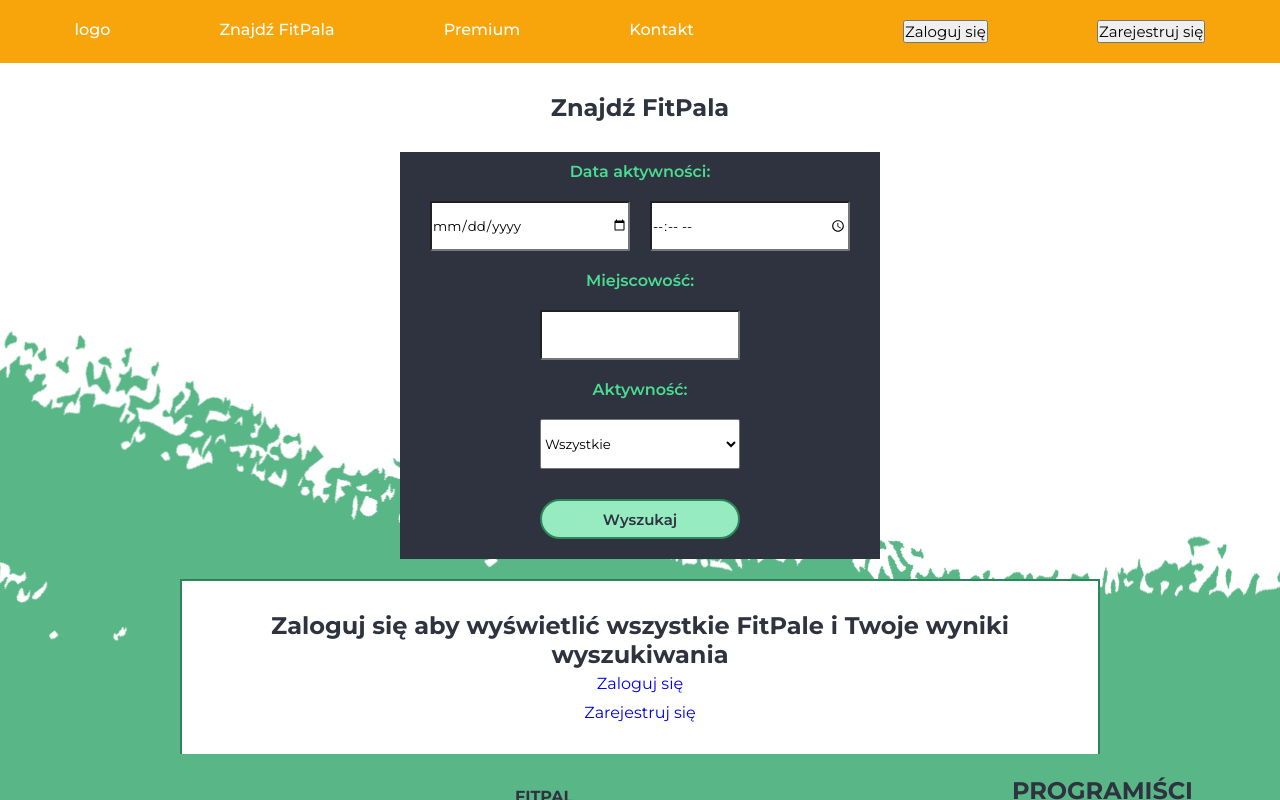
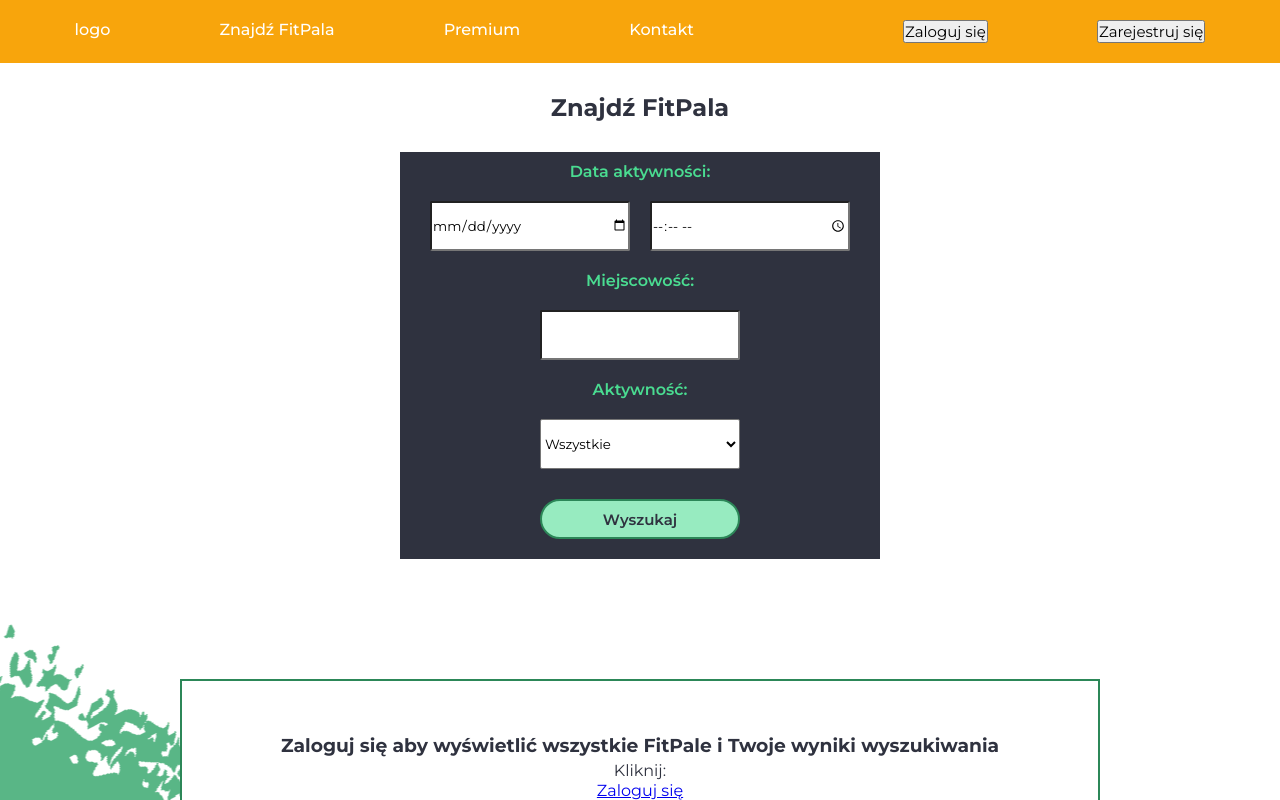
Before and after one commit to infoshareacademy/jfdzr8-team-szalone-wiewiory, a React (Create React App) app in the folder fitpals/: page /find-fitpal in a window 1280 px wide. Shown: the top 800 px of the page. Built offline with nearby package versions, Linux system fonts and the light colour scheme; no server answers.

Commit message:
CSS styles added to search results info

```diff
--- a/fitpals/src/components/FindPal/FindPal.jsx
+++ b/fitpals/src/components/FindPal/FindPal.jsx
@@ -27,16 +27,23 @@ export const FindPal = () => {
       {isAuth && <Results searchData={searchData} />}
       {!isAuth && (
         <div className={styles.infoBox}>
-          <h2>
+          <h3 className={styles.header}>
             Zaloguj się aby wyświetlić wszystkie FitPale i Twoje wyniki
             wyszukiwania
-          </h2>
+          </h3>
+          <p>
+            Kliknij:
+            <br />
             <NavLink to="/login" className={styles.link}>
               Zaloguj się
             </NavLink>
+            <br />
+            lub
+            <br />
             <NavLink to="/register" className={styles.link}>
               Zarejestruj się
             </NavLink>
+          </p>
         </div>
       )}
     </div>
--- a/fitpals/src/components/FindPal/FindPal.module.css
+++ b/fitpals/src/components/FindPal/FindPal.module.css
@@ -7,24 +7,23 @@
 }
 
 .findPalSection {
-  background: url(../../Assets/backrgound-svg-svg1.svg) no-repeat;
-  background-attachment: cover;
-  background-position: center bottom;
-  margin-bottom: -5px;
+  background: url(../../Assets/backgroundYourActivity.svg) no-repeat;
+  background-position: bottom;
+  padding-bottom: 100px;
 }
 
 .infoBox {
   display: flex;
   flex-direction: column;
-  margin: auto 180px;
+  margin: 100px 180px;
   text-align: center;
   background-color: #fff;
-  padding: 30px;
+  padding: 50px;
   border: 2px solid #2c8758;
   color: #2f323f;
+  line-height: 20px;
 }
 
-.link {
-  text-decoration: none;
+.header {
   padding: 5px;
 }
```
Lines whose indentation alone changed are shown as unchanged.
